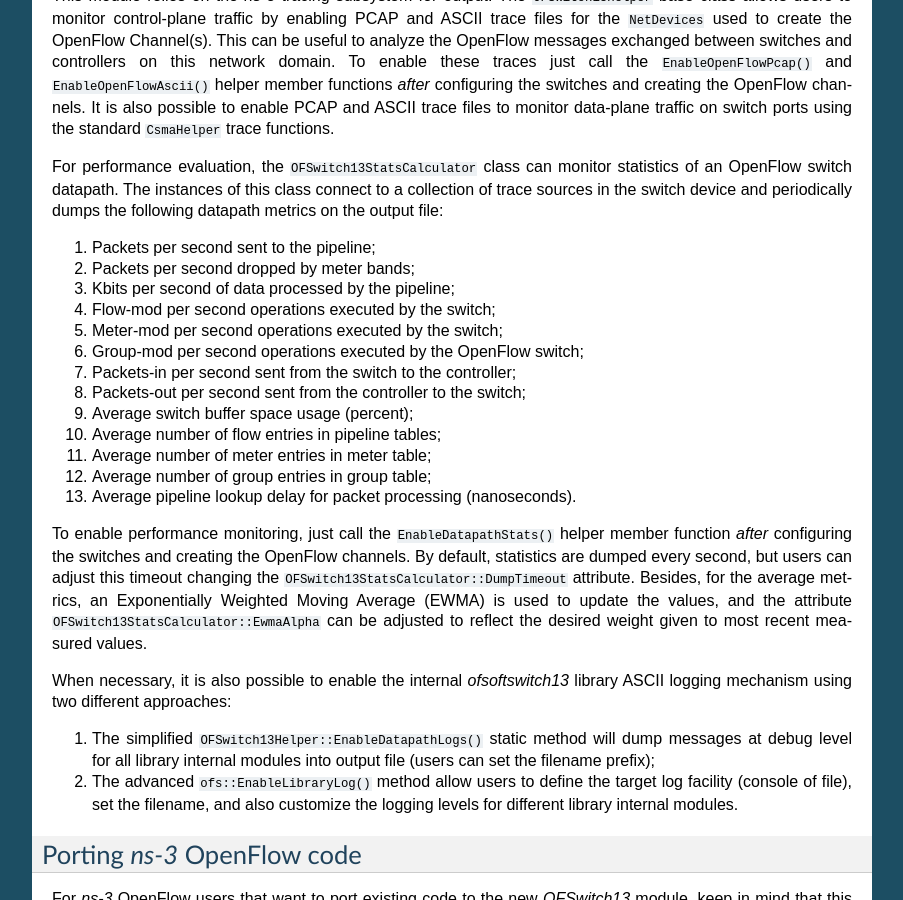
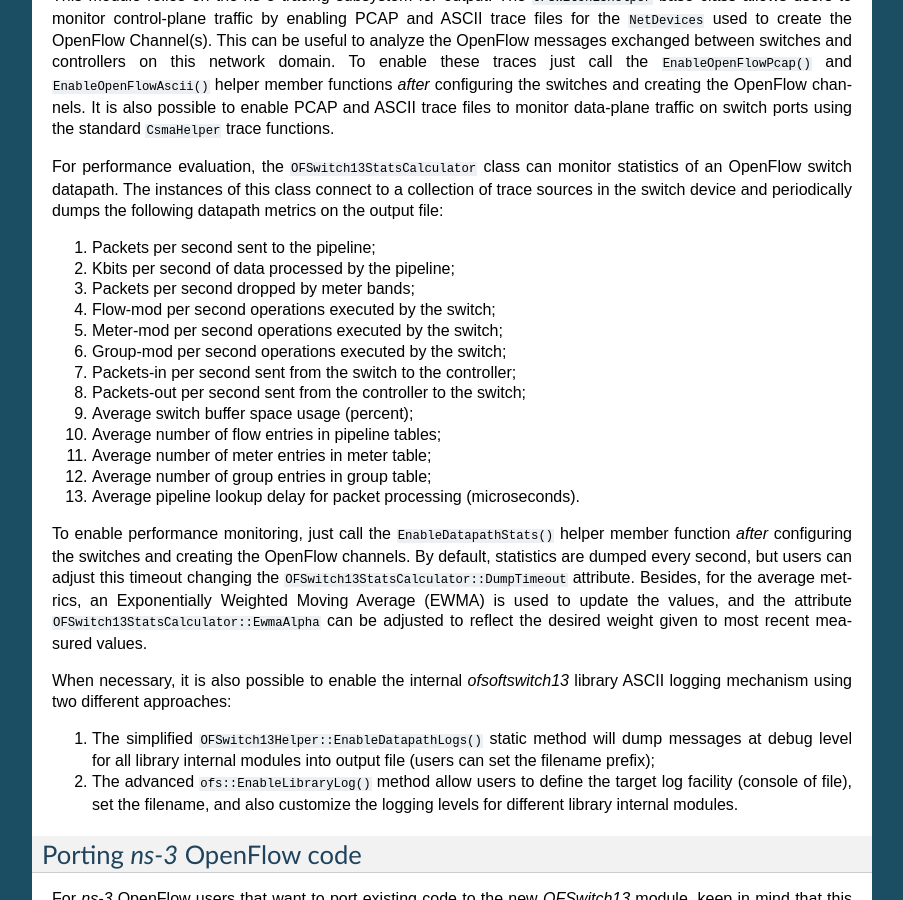
Before and after one commit to ljerezchaves/ofswitch13, a Sphinx documentation site: the page built from doc/source/ofswitch13-usage.rst, in a window 1280 px wide and 900 px high, scrolled down 6043 px. Shown: the whole window, without its empty margins (198-1101 px from the left). Built offline with Sphinx 7.4.7, drawn with Linux system fonts in a browser that asks for light colours; formulas are drawn with MathJax 3.

Commit message:
Documentation update.

```diff
--- a/doc/source/ofswitch13-usage.rst
+++ b/doc/source/ofswitch13-usage.rst
@@ -420,18 +420,18 @@ to a collection of trace sources in the switch device and periodically dumps
 the following datapath metrics on the output file:
 
 #. Packets per second sent to the pipeline;
+#. Kbits per second of data processed by the pipeline;
 #. Packets per second dropped by meter bands;
-#. Kbits per second of data processed by the pipeline;
 #. Flow-mod per second operations executed by the switch;
 #. Meter-mod per second operations executed by the switch;
-#. Group-mod per second operations executed by the OpenFlow switch;
+#. Group-mod per second operations executed by the switch;
 #. Packets-in per second sent from the switch to the controller;
 #. Packets-out per second sent from the controller to the switch;
 #. Average switch buffer space usage (percent);
 #. Average number of flow entries in pipeline tables;
 #. Average number of meter entries in meter table;
 #. Average number of group entries in group table;
-#. Average pipeline lookup delay for packet processing (nanoseconds).
+#. Average pipeline lookup delay for packet processing (microseconds).
 
 To enable performance monitoring, just call the ``EnableDatapathStats()``
 helper member function *after* configuring the switches and creating the
```
